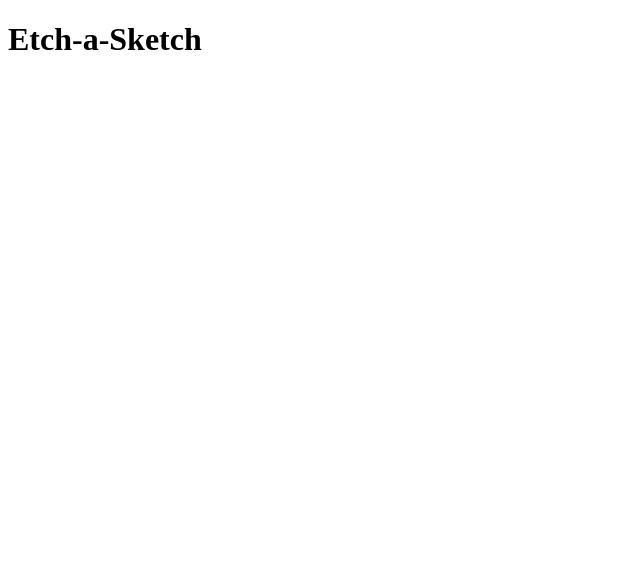
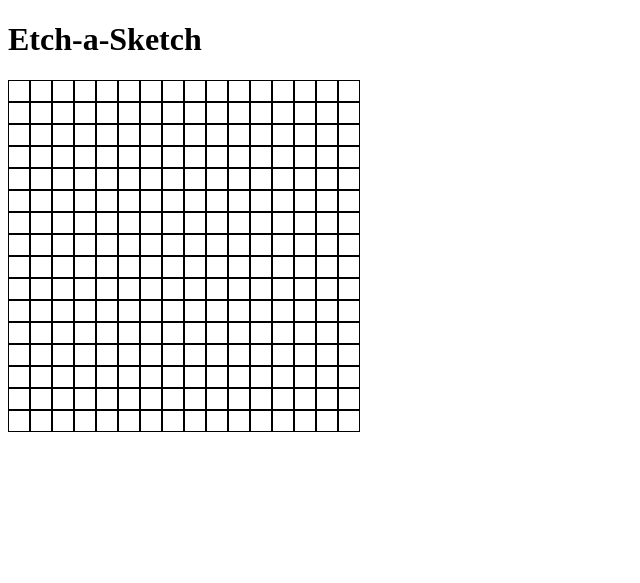
Before and after one commit to MikeN29/etch-a-sketch, a plain HTML site: page index.html in a window 1280 px wide. Shown: the whole page, without its empty margins (0-640 px from the left). Drawn offline with Linux system fonts and the light colour scheme.

Commit message:
set up of grid

```diff
--- a/index.html
+++ b/index.html
@@ -5,7 +5,7 @@
     <meta http-equiv="X-UA-Compatible" content="IE=edge">
     <meta name="viewport" content="width=device-width, initial-scale=1.0">
     <link rel="stylesheet" href="style.css">
-    <script src="script.js"></script>
+    <script src="script.js" defer></script>
     <title>Etch-a-Sketch</title>
 </head>
 <body>
--- a/script.js
+++ b/script.js
@@ -1,9 +1,13 @@
-const container = document.querySelector('#container');
 
-const gridDiv = document.createElement('div');
 
-gridDiv.classList.add('gridDiv');
+for (let i = 0; i < 256; i++) {
 
-gridDiv.textContent = 'This is the glorious text-content!';
+    const container = document.querySelector('#container');
 
-container.appendChild(gridDiv);
+    const gridDiv = document.createElement('div');
+
+    gridDiv.classList.add('gridDiv');
+
+    container.appendChild(gridDiv);
+
+}
--- a/style.css
+++ b/style.css
@@ -1,12 +1,20 @@
 #container {
-    height: 500px;
-    width: 500px;
+    height: 350px;
+    width: 358px;
+    display: flex;
+    flex-wrap: wrap;
 }
 
 
 
 .gridDiv {
-    height: 50px;
-    width: 50px;
+    height: 20px;
+    width: 20px;
+    border-style: solid;
+    border-width: 1px;
+    border-color: black;
+}
+
+.gridDiv:hover {
     background-color: black;
 }
```
